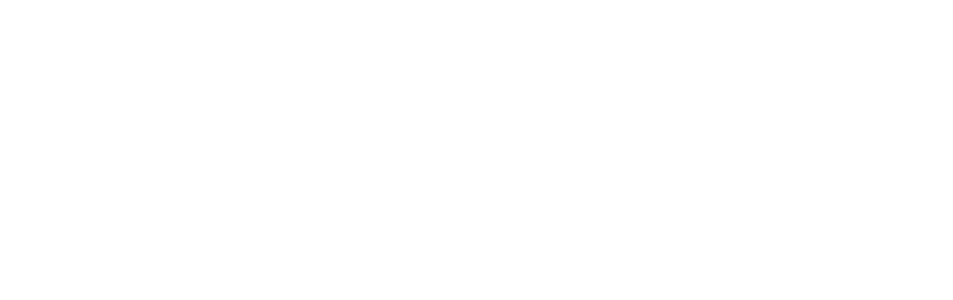
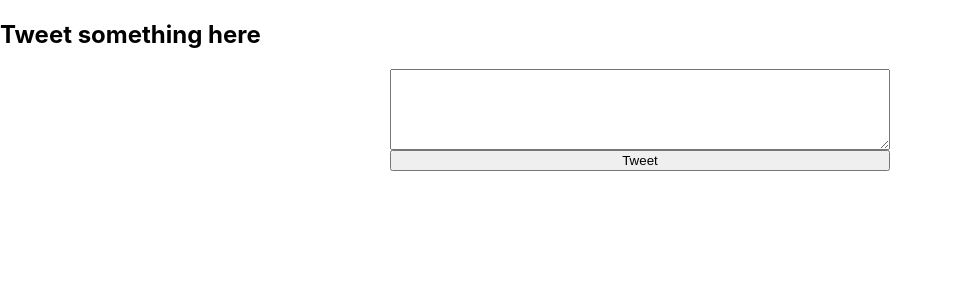
Before and after one commit to KateN87/Twitter-reboot, a React (Create React App) app in the folder frontend/: page /profile in a window 1280 px wide. Before the commit this address had no page. Shown: the top 300 px of the page, without its empty margins (0-953 px from the left). Built offline with nearby package versions, Linux system fonts and the light colour scheme.

Commit message:
tweetform initiated

```diff
--- a/frontend/src/App.css
+++ b/frontend/src/App.css
@@ -1,38 +1,8 @@
-.App {
-  text-align: center;
-}
+/* TWEET COMPONENT */
 
-.App-logo {
-  height: 40vmin;
-  pointer-events: none;
-}
-
-@media (prefers-reduced-motion: no-preference) {
-  .App-logo {
-    animation: App-logo-spin infinite 20s linear;
-  }
-}
-
-.App-header {
-  background-color: #282c34;
-  min-height: 100vh;
+.tweet-component > form {
   display: flex;
   flex-direction: column;
-  align-items: center;
-  justify-content: center;
-  font-size: calc(10px + 2vmin);
-  color: white;
+  max-width: 500px;
+  margin: auto;
 }
-
-.App-link {
-  color: #61dafb;
-}
-
-@keyframes App-logo-spin {
-  from {
-    transform: rotate(0deg);
-  }
-  to {
-    transform: rotate(360deg);
-  }
-}
--- a/frontend/src/App.js
+++ b/frontend/src/App.js
@@ -1,13 +1,15 @@
 import './App.css';
 import { Routes, Route } from 'react-router-dom';
 
-import Home from "./components/Home"
+import Home from "./pages/Home"
+import Profile from "./pages/Profile"
 
 function App() {
    return (
       <div className="App">
          <Routes>
             <Route path='/' element={<Home />} />
+            <Route path='/profile' element={<Profile />} />
          </Routes>
       </div>
    );
--- /dev/null
+++ b/frontend/src/components/CreateTweet.js
@@ -0,0 +1,26 @@
+export default function CreateTweet() {
+
+   /* const [tweet, setTweet] = (
+      {
+         timestamp: "14 Maj 2023",
+         tweet: "Första tweeten ever!",
+         likes: 0,
+         retweets: 0,
+         comments: []
+      }
+   ) */
+
+   return (
+      <div className="tweet-component">
+         <h2>Tweet something here</h2>
+         <form action="">
+            <textarea id="comment" name="comment" rows="5" maxLength="140"></textarea>
+            {/* <div id="the-count_comment" style="">
+               <span id="current_comment">0</span>
+               <span id="maximum_comment"> / 500</span>
+            </div> */}
+            <button type="submit">Tweet</button>
+         </form>
+      </div>
+   )
+}
--- /dev/null
+++ b/frontend/src/pages/Profile.js
@@ -0,0 +1,7 @@
+import CreateTweet from "../components/CreateTweet";
+
+export default function Profile() {
+   return (
+      <CreateTweet />
+   )
+}
```
Also changed, not shown: frontend/src/pages/Home.js (renamed from frontend/src/components/Home.js).
